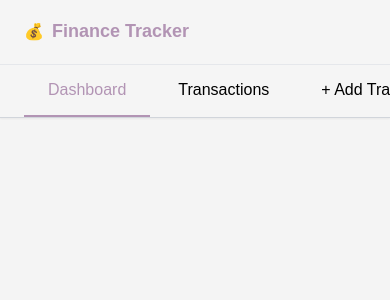
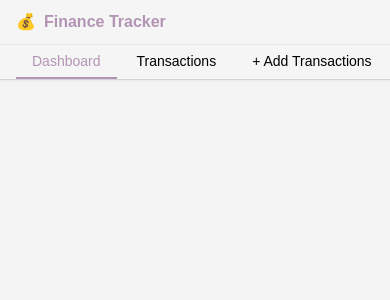
Before and after one commit to princymaheshwari/finance-tracker, a React (Vite) app: page / in a window 390 px wide. Shown: the top 300 px of the page. Built offline with nearby package versions, Linux system fonts and the light colour scheme.

Commit message:
Added mobile screen compatibility

```diff
--- a/src/App.module.css
+++ b/src/App.module.css
@@ -62,3 +62,26 @@
   color: var(--primary-color);
   border-bottom-color: var(--primary-color);
 }
+
+@media (max-width: 768px) {
+  .nav {
+    position: static;
+  }
+
+  .navBrand {
+    padding: var(--spacing-sm) var(--spacing-md);
+  }
+
+  .navTitle {
+    font-size: var(--font-size-base);
+  }
+
+  .navLinks {
+    padding: 0 var(--spacing-md);
+  }
+
+  .navLink {
+    padding: var(--spacing-sm) var(--spacing-md);
+    font-size: var(--font-size-sm);
+  }
+}
```
